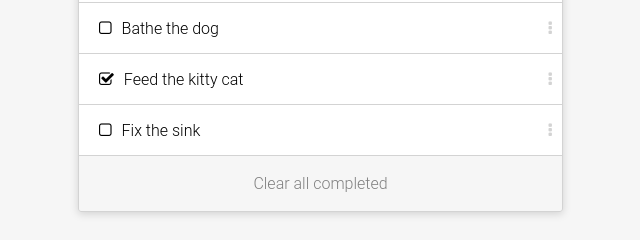
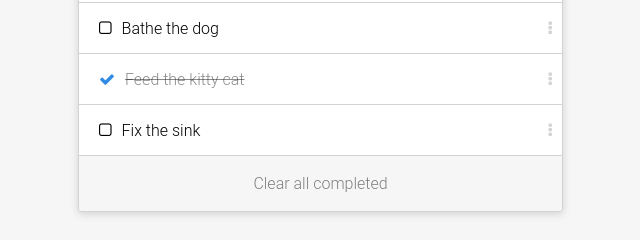
Before and after one commit to notlfish/To-Do-List, a website built with webpack: page src/index.html in a window 1280 px wide. Shown: the part 200-440 px from the top of the page, 22-662 px from the left. Built offline with nearby package versions, Linux system fonts and the light colour scheme.

Commit message:
Change completed task styling

```diff
--- a/package.json
+++ b/package.json
@@ -20,7 +20,11 @@
   },
   "homepage": "https://github.com/notlfish/webpack-example#readme",
   "devDependencies": {
+    "babel-eslint": "^10.1.0",
     "css-loader": "^6.2.0",
+    "eslint": "^7.32.0",
+    "eslint-config-airbnb-base": "^14.2.1",
+    "eslint-plugin-import": "^2.24.0",
     "html-webpack-plugin": "^5.3.2",
     "style-loader": "^3.2.1",
     "webpack": "^5.50.0",
@@ -29,6 +33,7 @@
   },
   "dependencies": {
     "file-loader": "^6.2.0",
+    "font-awesome": "^4.7.0",
     "font-awesome-sass-loader": "^2.0.1",
     "lodash": "^4.17.21",
     "url-loader": "^4.1.1"
--- a/src/index.js
+++ b/src/index.js
@@ -2,18 +2,18 @@ import './style.css';
 import 'font-awesome/css/font-awesome.css';
 
 class Task {
-  constructor (description, index, completed) {
+  constructor(description, index, completed) {
     this.description = description;
     this.index = index;
     this.completed = completed;
   }
 
   render() {
-    let taskContainer = document.createElement('li');
+    const taskContainer = document.createElement('li');
     taskContainer.classList.add('to-do-task');
     taskContainer.classList.add('app-entry');
 
-    let taskLeft = document.createElement('div');
+    const taskLeft = document.createElement('div');
     const taskCompleteButton = document.createElement('button');
 
     const taskDescription = document.createElement('p');
@@ -21,12 +21,11 @@ class Task {
     taskDescription.innerHTML = this.description;
 
     if (this.completed) {
-      taskCompleteButton.innerHTML =
-        '<i class="fa fa-check-square-o" aria-hidden="true"></i>';
+      taskCompleteButton.innerHTML = '<i class="fa fa-check" aria-hidden="true"></i>';
       taskDescription.classList.add('completed-task');
+      taskCompleteButton.classList.add('checked-task');
     } else {
-      taskCompleteButton.innerHTML =
-        '<i class="fa fa-square-o" aria-hidden="true"></i>';
+      taskCompleteButton.innerHTML = '<i class="fa fa-square-o" aria-hidden="true"></i>';
     }
 
     const taskDrag = document.createElement('p');
@@ -42,21 +41,20 @@ class Task {
   }
 }
 
-export const toDoUl = document.getElementById('to-do-list');
+const toDoUl = document.getElementById('to-do-list');
 
 const toDoList = [
   new Task('Bathe the dog', 1, false),
   new Task('Fix the sink', 3, false),
   new Task('Feed the kitty cat', 2, true),
-]
+];
 
 const renderList = (list, container) => {
   list.sort((task1, task2) => task1.index - task2.index)
-    .forEach(task => {
+    .forEach((task) => {
       const { html } = task.render();
-      console.log(html);
       container.appendChild(html);
     });
-}
+};
 
 renderList(toDoList, toDoUl);
--- a/src/style.css
+++ b/src/style.css
@@ -26,7 +26,7 @@ button:hover {
   width: 485px;
   border: 1px lightgray solid;
   border-radius: 3px;
-  box-shadow: 0px 2px 8px rgba(0,0,0,0.15);
+  box-shadow: 0 2px 8px rgba(0, 0, 0, 0.15);
   box-sizing: border-box;
   margin: 100px;
 }
@@ -35,6 +35,15 @@ button:hover {
   list-style: none;
   padding: 0;
   margin: 0;
+}
+
+.checked-task {
+  color: #2e8ae6;
+}
+
+.completed-task {
+  color: rgba(0, 0, 0, 0.45);
+  text-decoration: line-through;
 }
 
 .app-entry {
--- a/webpack.config.js
+++ b/webpack.config.js
@@ -24,11 +24,11 @@ module.exports = {
       },
       {
         test: /\.woff(2)?(\?v=[0-9]\.[0-9]\.[0-9])?$/,
-        use: "url-loader?limit=10000&mimetype=application/font-woff"
+        use: 'url-loader?limit=10000&mimetype=application/font-woff',
       },
       {
         test: /\.(ttf|eot|svg)(\?v=[0-9]\.[0-9]\.[0-9])?$/,
-        use: "file-loader"
+        use: 'file-loader',
       },
     ],
   },
```
Also changed, not shown: 1 other file.
